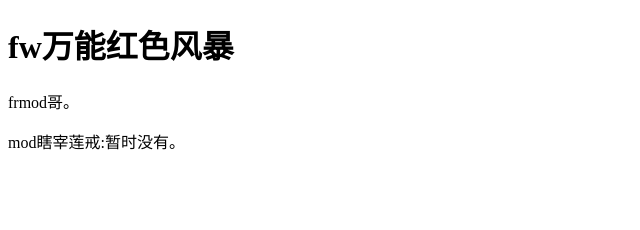
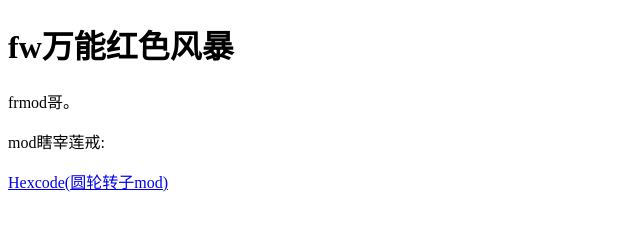
Before and after one commit to tenger114/tenger114.github.io, a plain HTML site: page index.html in a window 1280 px wide. Shown: the whole page, without its empty margins (0-640 px from the left). Drawn offline with Linux system fonts and the light colour scheme.

Commit message:
Update index.html

```diff
--- a/index.html
+++ b/index.html
@@ -8,7 +8,8 @@
 
 <h1>fw万能红色风暴</h1>
 	<p>frmod哥。</p>
-	<p>mod瞎宰莲戒:暂时没有。</p>
-
+	<p>mod瞎宰莲戒:</p>
+	<a href="https://www.123pan.com/s/6hisjv-8Uxmd.html">Hexcode(圆轮转子mod)
+	</a>
 </body>
 </html>
```
